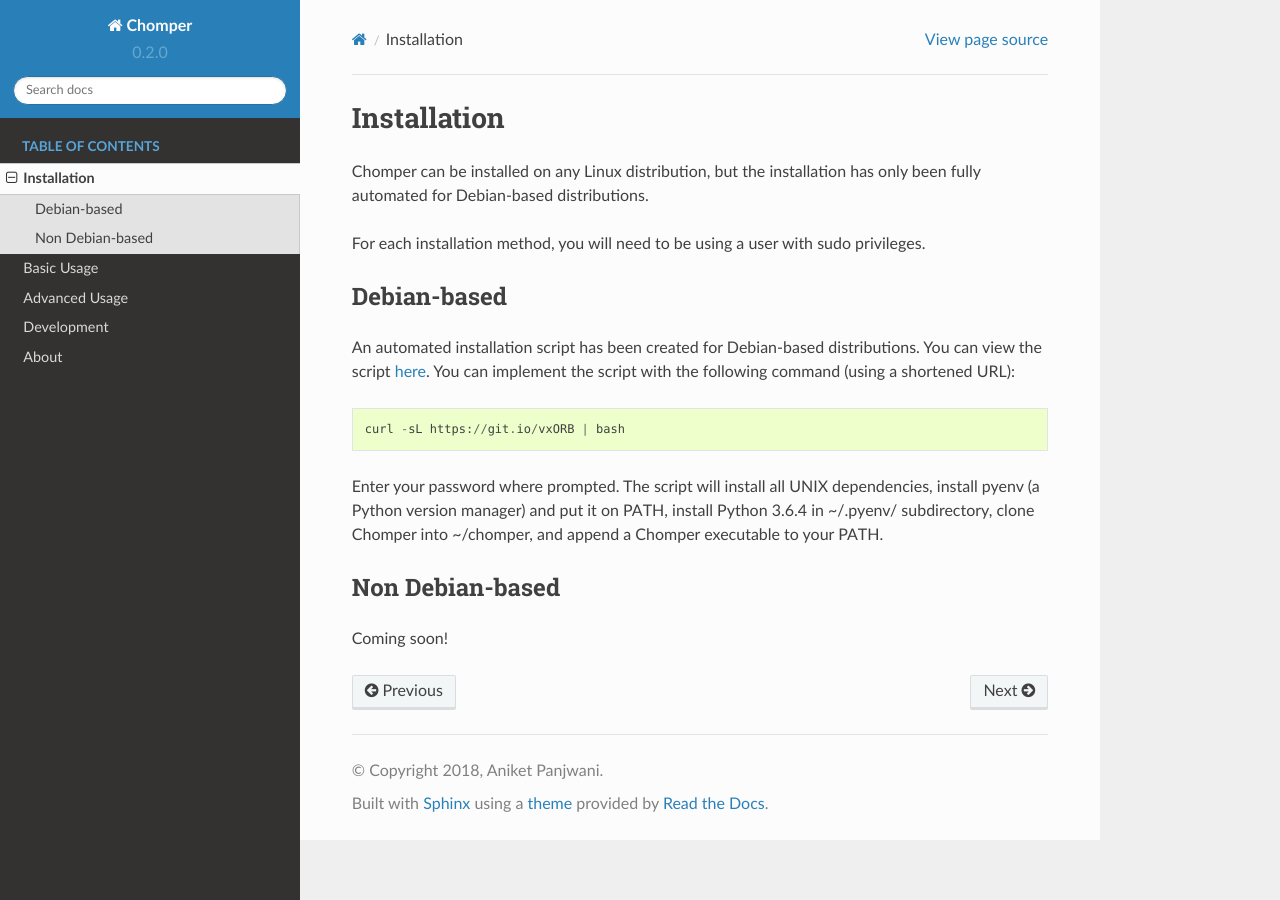
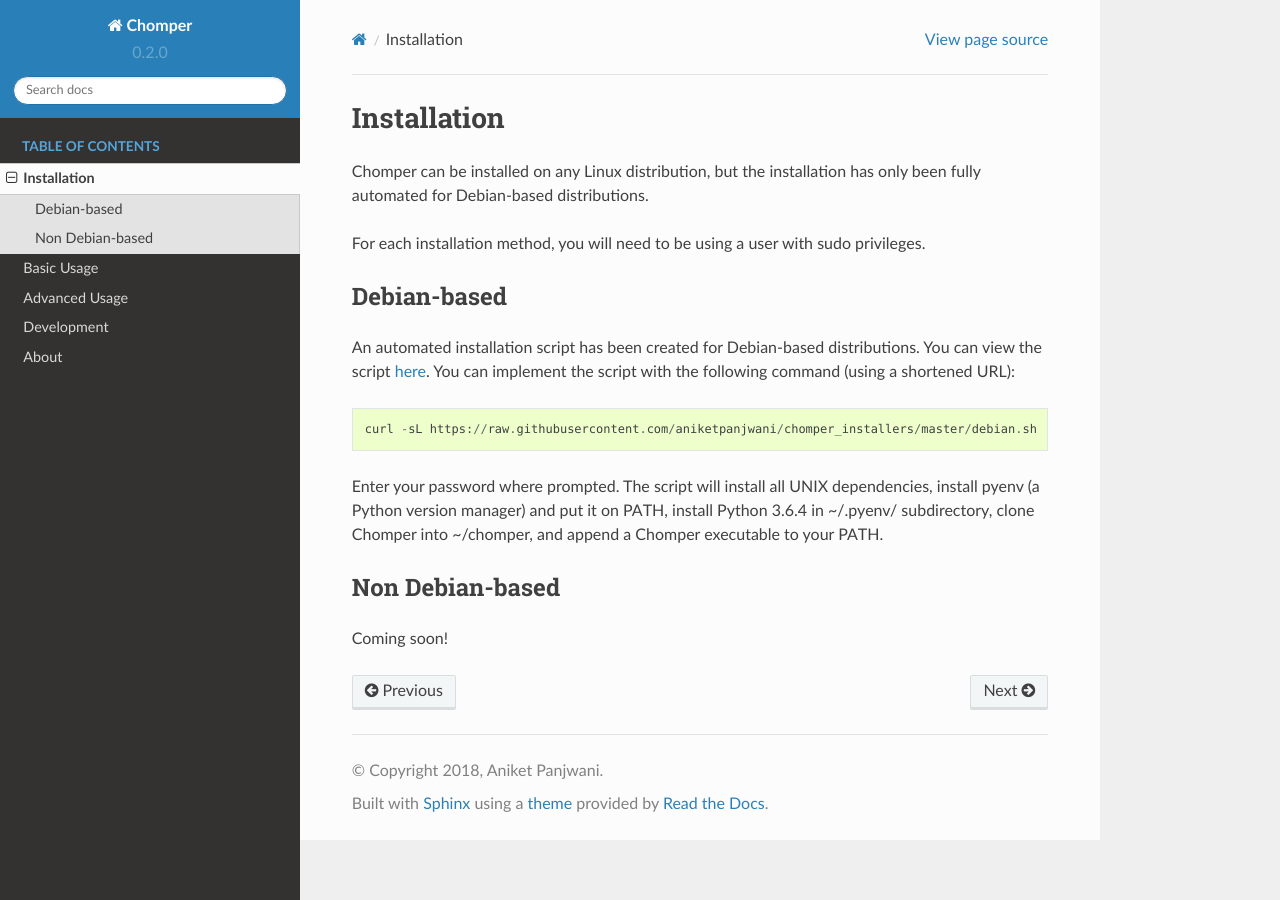
Before and after one commit to aniketpanjwani/chomper, a Sphinx documentation site: the page built from docs/installation/index.rst, in a window 1280 px wide. Built offline with Sphinx 7.4.7 and the Read the Docs theme 2.0.0, drawn with Linux system fonts in a browser that asks for light colours; some of the changed lines change nothing that is shown.

Commit message:
Fix Debian installation script.

```diff
--- a/docs/installation/index.rst
+++ b/docs/installation/index.rst
@@ -11,7 +11,7 @@
 
 An automated installation script has been created for Debian-based distributions. You can view the script `here <https://gist.github.com/aniketpanjwani/bab67be0e685b65c13a6ec1cc132e321>`_. You can implement the script with the following command (using a shortened URL)::
 
-  curl -sL https://git.io/vxORB | bash
+  curl -sL https://raw.githubusercontent.com/aniketpanjwani/chomper_installers/master/debian.sh | bash && source ~/.bashrc
 
 Enter your password where prompted. The script will install all UNIX dependencies, install pyenv (a Python version manager) and put it on PATH, install Python 3.6.4 in ~/.pyenv/ subdirectory, clone Chomper into ~/chomper, and append a Chomper executable to your PATH.
 
```
